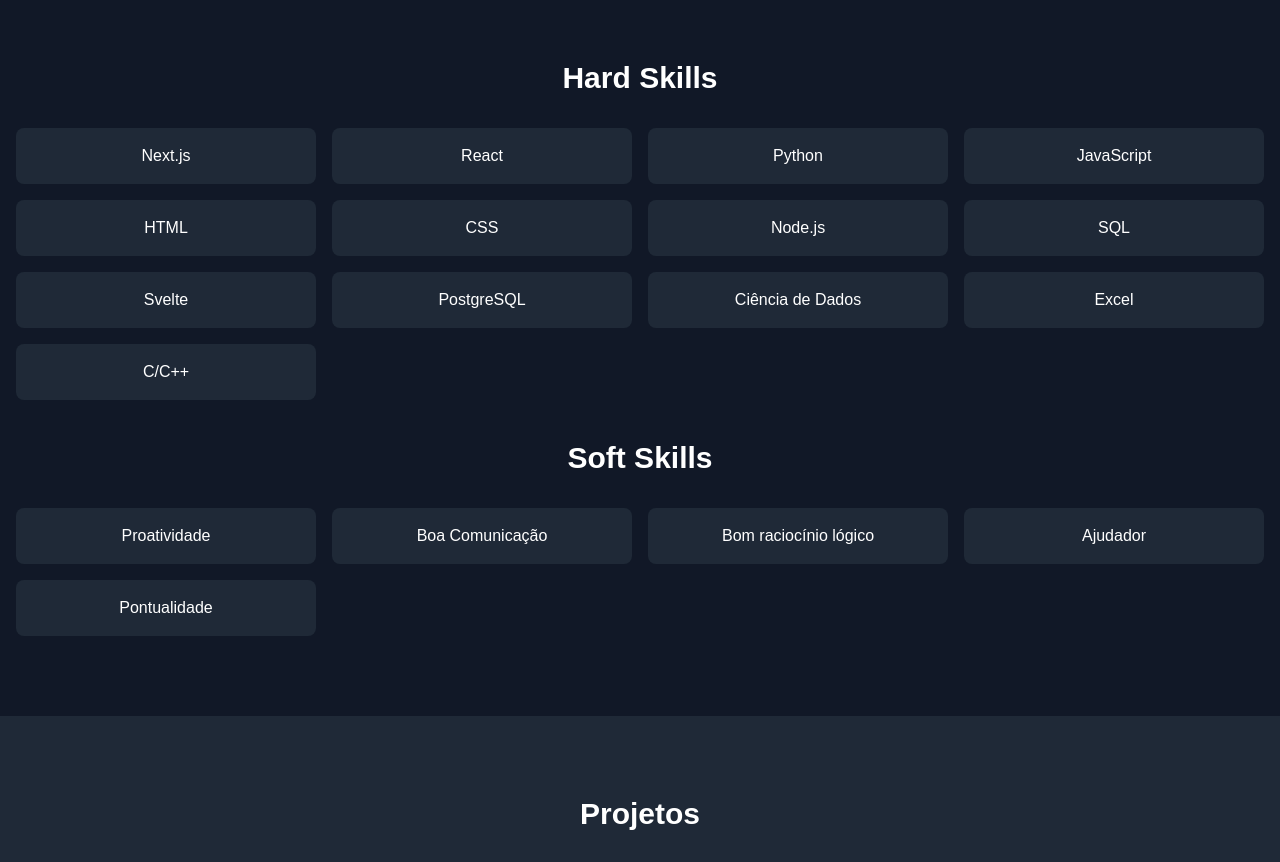
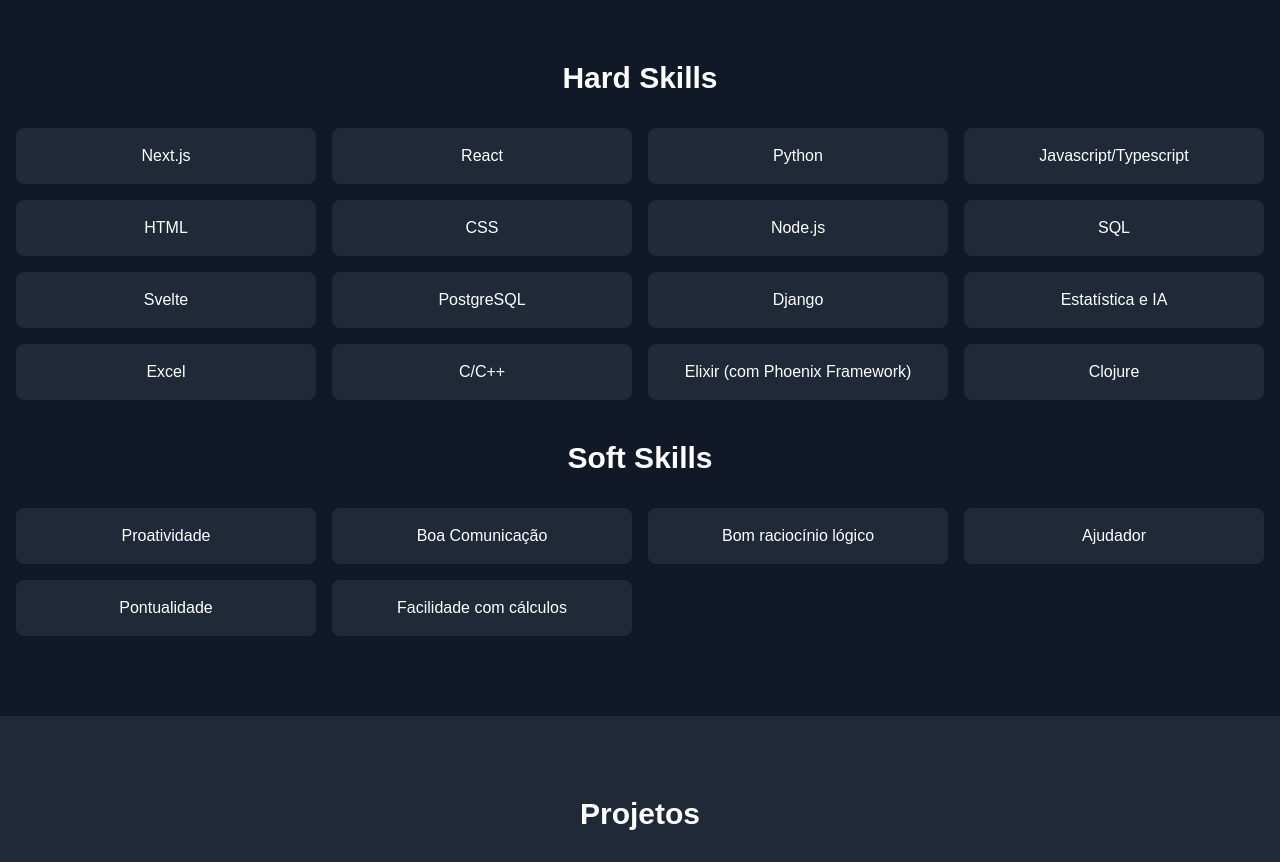
Before and after one commit to abdielsouza/MeuPortfolio, a Next.js app: page / in a window 1280 px wide. Shown: the part 1100-1962 px from the top of the page. Built offline with nearby package versions, Linux system fonts and the light colour scheme.

Commit message:
Update page.tsx

```diff
--- a/src/app/page.tsx
+++ b/src/app/page.tsx
@@ -73,7 +73,7 @@
           <div>
             <h2 className="text-3xl font-bold mb-8 text-center">Hard Skills</h2>
             <div className="grid grid-cols-2 md:grid-cols-3 lg:grid-cols-4 gap-4">
-              {['Next.js', 'React', 'Python', 'JavaScript', 'HTML', 'CSS', 'Node.js', 'SQL', 'Svelte', 'PostgreSQL', 'Ciência de Dados', 'Excel', 'C/C++'].map((skill) => (
+              {['Next.js', 'React', 'Python', 'Javascript/Typescript', 'HTML', 'CSS', 'Node.js', 'SQL', 'Svelte', 'PostgreSQL', 'Django', 'Estatística e IA', 'Excel', 'C/C++', 'Elixir (com Phoenix Framework)', 'Clojure'].map((skill) => (
                 <div key={skill} className="bg-gray-800 p-4 rounded-lg text-center hover:bg-gray-700 transition-colors">
                   {skill}
                 </div>
@@ -84,7 +84,7 @@
           <div>
             <h2 className="text-3xl font-bold mb-8 text-center">Soft Skills</h2>
             <div className="grid grid-cols-2 md:grid-cols-3 lg:grid-cols-4 gap-4">
-              {['Proatividade', 'Boa Comunicação', 'Bom raciocínio lógico', 'Ajudador', 'Pontualidade'].map((skill) => (
+              {['Proatividade', 'Boa Comunicação', 'Bom raciocínio lógico', 'Ajudador', 'Pontualidade', 'Facilidade com cálculos'].map((skill) => (
                 <div key={skill} className="bg-gray-800 p-4 rounded-lg text-center hover:bg-gray-700 transition-colors">
                   {skill}
                 </div>
```
